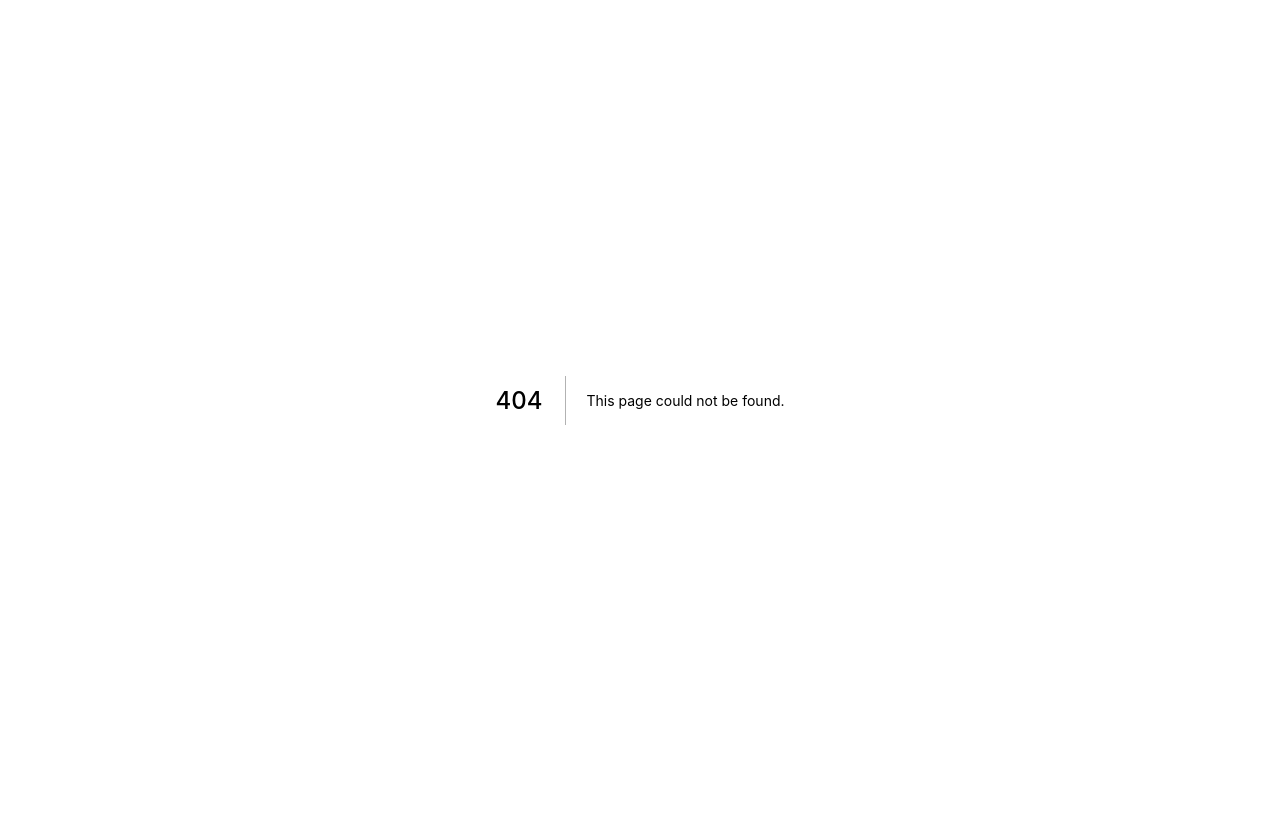
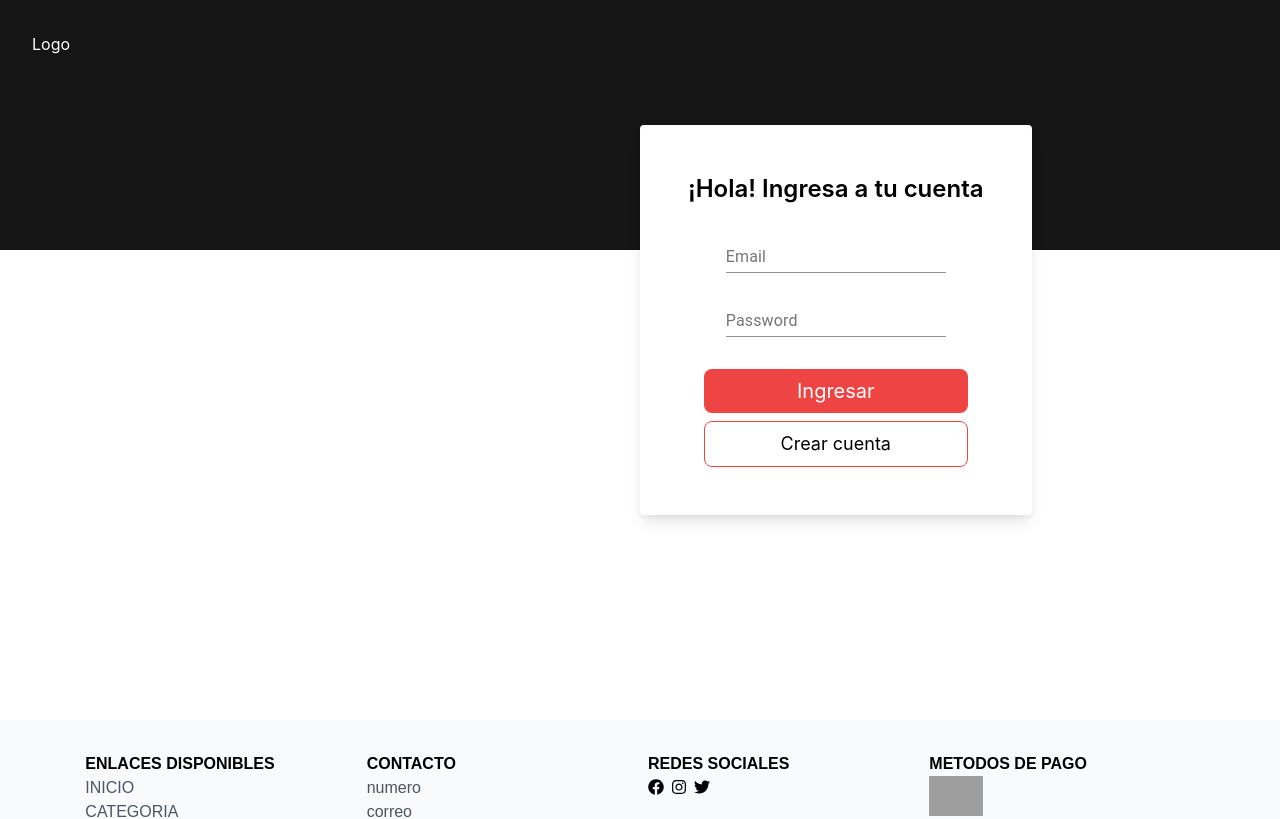
Before and after one commit to Will2020-cpu/tornillos, a Next.js app: page /login/ingresar in a window 1280 px wide. Before the commit this address had no page. Shown: the top 819 px of the page. Built offline with nearby package versions, Linux system fonts and the light colour scheme; grey boxes are pictures that could not be loaded.

Commit message:
Escalando el login page

```diff
--- /dev/null
+++ b/components/Footer/Footer.jsx
@@ -0,0 +1,55 @@
+import { faFacebook, faInstagram, faTwitter } from '@fortawesome/free-brands-svg-icons'
+import { FontAwesomeIcon } from '@fortawesome/react-fontawesome'
+import Link from 'next/link'
+
+
+const Footer = () =>{
+    return(
+        <footer className="w-full heroBanner bg-gray-50">
+        <div className="">
+            <div className="grid grid-cols-1 lg:grid-cols-4 gap-4 mb-2 border-b p-8 w-full lg:w-11/12 m-auto">
+                <div className="">
+                    <h1 className="font-bold uppercase">Enlaces disponibles</h1>
+                    <ul>
+                        <li className="uppercase text-gray-600 hover:text-red-500 transition duration-500"><Link href="/"><a>Inicio</a></Link></li>
+                        <li className="uppercase text-gray-600 hover:text-red-500 transition duration-500"><Link href="/#categoria"><a>Categoria</a></Link></li>
+                        <li className="uppercase text-gray-600 hover:text-red-500 transition duration-500"><Link href="/#productos"><a>Productos</a></Link></li>
+                        <li className="uppercase text-gray-600 hover:text-red-500 transition duration-500"><Link href="/#whyus"><a>Porque nosotros</a></Link></li>
+                        <li className="uppercase text-gray-600 hover:text-red-500 transition duration-500"><Link href="/#nosotros"><a>Nosotros</a></Link></li>
+                        <li className="uppercase text-gray-600 hover:text-red-500 transition duration-500"><Link href="/#galeria"><a>Galeria</a></Link></li>
+                        <li className="uppercase text-gray-600 hover:text-red-500 transition duration-500"><Link href="/#contacto"><a>Contacto</a></Link></li>
+                    </ul>
+                </div>
+                <div className="">
+                    <h1 className="font-bold uppercase">Contacto</h1>
+                    <ul>
+                        <li className="text-gray-600">numero</li>
+                        <li className="text-gray-600">correo</li>
+                    </ul>
+                </div>
+
+                <div className="">
+                    <h1 className="font-bold uppercase">Redes Sociales</h1>
+                    <ul className="flex space-x-2">
+                        <li className=""><a href="#"><FontAwesomeIcon icon={faFacebook} size="1x"/></a></li>
+                        <li className=""><a href="#"><FontAwesomeIcon icon={faInstagram} size="1x"/></a></li>
+                        <li className=""><a href="#"><FontAwesomeIcon icon={faTwitter} size="1x"/></a></li>
+                    </ul>
+                </div>
+
+                <div className="">
+                    <h1 className="font-bold uppercase">Metodos de pago</h1>
+                    <img className="h-10" src="https://wompi.co/wp-content/themes/wp-theme-wompi/dist/images/home/payment-methods/ico_boton_bancolombia.png" alt="wompi"/>
+
+                </div>
+            </div>
+            <div className="flex items-center justify-center h-full">
+                <h1 className="text-sm font-medium">&copy; Copyrights 2021 - 2022.zuky tech.All Rights Reserved.</h1>
+            </div>
+        </div>
+    </footer>
+    )
+}
+
+
+export default Footer
--- a/components/NavBar/Layout.jsx
+++ b/components/NavBar/Layout.jsx
@@ -1,9 +1,6 @@
-import { faFacebook, faInstagram, faTwitter } from '@fortawesome/free-brands-svg-icons'
-import { FontAwesomeIcon } from '@fortawesome/react-fontawesome'
-import Link from 'next/link'
 import React from 'react'
 import NavBar from './NavBar'
-
+import Footer from '../Footer/Footer'
 
 const Layout = ({ children }) => {
     return (
@@ -12,49 +9,7 @@ const Layout = ({ children }) => {
             <div className="contenedor">
                 {children}
             </div>
-            <footer className="w-full heroBanner bg-gray-50">
-                <div className="">
-                    <div className="grid grid-cols-1 lg:grid-cols-4 gap-4 mb-2 border-b p-8 w-full lg:w-11/12 m-auto">
-                        <div className="">
-                            <h1 className="font-bold uppercase">Enlaces disponibles</h1>
-                            <ul>
-                                <li className="uppercase text-gray-600 hover:text-red-500 transition duration-500"><Link href="/"><a>Inicio</a></Link></li>
-                                <li className="uppercase text-gray-600 hover:text-red-500 transition duration-500"><Link href="/#categoria"><a>Categoria</a></Link></li>
-                                <li className="uppercase text-gray-600 hover:text-red-500 transition duration-500"><Link href="/#productos"><a>Productos</a></Link></li>
-                                <li className="uppercase text-gray-600 hover:text-red-500 transition duration-500"><Link href="/#whyus"><a>Porque nosotros</a></Link></li>
-                                <li className="uppercase text-gray-600 hover:text-red-500 transition duration-500"><Link href="/#nosotros"><a>Nosotros</a></Link></li>
-                                <li className="uppercase text-gray-600 hover:text-red-500 transition duration-500"><Link href="/#galeria"><a>Galeria</a></Link></li>
-                                <li className="uppercase text-gray-600 hover:text-red-500 transition duration-500"><Link href="/#contacto"><a>Contacto</a></Link></li>
-                            </ul>
-                        </div>
-                        <div className="">
-                            <h1 className="font-bold uppercase">Contacto</h1>
-                            <ul>
-                                <li className="text-gray-600">numero</li>
-                                <li className="text-gray-600">correo</li>
-                            </ul>
-                        </div>
-
-                        <div className="">
-                            <h1 className="font-bold uppercase">Redes Sociales</h1>
-                            <ul className="flex space-x-2">
-                                <li className=""><a href="#"><FontAwesomeIcon icon={faFacebook} size="1x"/></a></li>
-                                <li className=""><a href="#"><FontAwesomeIcon icon={faInstagram} size="1x"/></a></li>
-                                <li className=""><a href="#"><FontAwesomeIcon icon={faTwitter} size="1x"/></a></li>
-                            </ul>
-                        </div>
-
-                        <div className="">
-                            <h1 className="font-bold uppercase">Metodos de pago</h1>
-                            <img className="h-10" src="https://wompi.co/wp-content/themes/wp-theme-wompi/dist/images/home/payment-methods/ico_boton_bancolombia.png" alt="wompi"/>
-
-                        </div>
-                    </div>
-                    <div className="flex items-center justify-center h-full">
-                        <h1 className="text-sm font-medium">&copy; Copyrights 2021 - 2022.zuky tech.All Rights Reserved.</h1>
-                    </div>
-                </div>
-            </footer>
+          <Footer/>
         </>
     )
 }
--- a/components/NavBar/NavBar.jsx
+++ b/components/NavBar/NavBar.jsx
@@ -38,7 +38,7 @@ const NavBar = () => {
                         <Link href="/#contacto"><a className="text-white hover:text-red-400 transition duration-500">Contacto</a></Link>
                     </nav>
                     <nav className="h-full hidden lg:flex items-center nav uppercase space-x-4">
-                        <Link href="/"><a className="text-white hover:text-red-400 transition duration-500">Ingresar</a></Link>
+                        <Link href="/login/ingresar"><a className="text-white hover:text-red-400 transition duration-500">Ingresar</a></Link>
                         <Link href="/"><a className="text-white hover:text-red-400 transition duration-500">Crea tu Cuenta</a></Link>
                     </nav>
 
--- /dev/null
+++ b/pages/login/ingresar.js
@@ -0,0 +1,49 @@
+import Head from 'next/head'
+import styles from '../../styles/login.module.css'
+import Footer from '../../components/Footer/Footer'
+import Link from 'next/link'
+import TextField from '@material-ui/core/TextField'
+
+
+
+
+const Ingresar = () => {
+    return (
+        <>
+            <Head>
+                <title>Ingresa a tu cuenta!</title>
+            </Head>
+            <div className={styles.container}>
+                <div className={styles.main}>
+                    <div className={styles.hero}>
+                        <div className="p-8"><Link href="/"><a className="text-white">Logo</a></Link></div>
+                        <div className={styles.formContainer}>
+                            <div className="bg-white p-12 rounded lg:shadow-lg shadow-none">
+                                <div className="">
+                                    <h1 className="lg:text-2xl text-xl font-semibold text-center">¡Hola! Ingresa a tu cuenta</h1>
+                                </div>
+                                <form className="flex space-y-8 flex-col justify-center items-center">
+                                    <div className="flex flex-col w-full space-y-4 items-center justify-center mt-5">
+                                        <TextField id="standart-basic" label="Email" />
+                                        <TextField id="standart-basic" label="Password" />
+                                    </div>
+                                    <div className="px-4 w-full">
+                                        <button className="w-full bg-red-500 p-2 rounded-lg text-xl text-white">Ingresar</button>
+                                    </div>
+                                </form>
+                                <div className="px-4 w-full mt-2">
+                                    <button className="w-full border border-red-500 p-2 rounded-lg text-lg">Crear cuenta</button>
+                                </div>
+                            </div>
+                        </div>
+                    </div>
+                </div>
+            </div>
+            <Footer />
+        </>
+    )
+}
+
+
+
+export default Ingresar
--- /dev/null
+++ b/styles/login.module.css
@@ -0,0 +1,32 @@
+
+
+.main{
+    min-height: 90vh;
+    padding-bottom: 100px;
+}
+
+
+
+.hero {
+    min-height: 250px;
+    background-color: #151515;
+    position: relative;
+}
+
+
+.formContainer{
+    position: absolute;
+    top: 50%;
+    left: 50%;
+}
+
+
+@media(max-width:947px) {
+    .hero{
+        min-height: 0;
+        position: static;
+    }
+    .formContainer{
+        position: static;
+    }
+}
```
